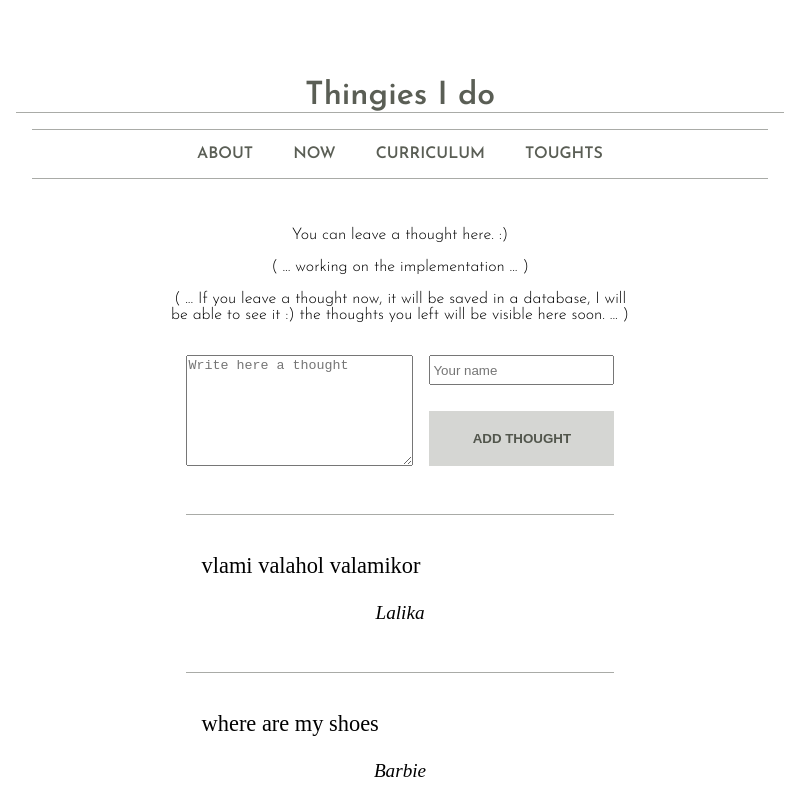
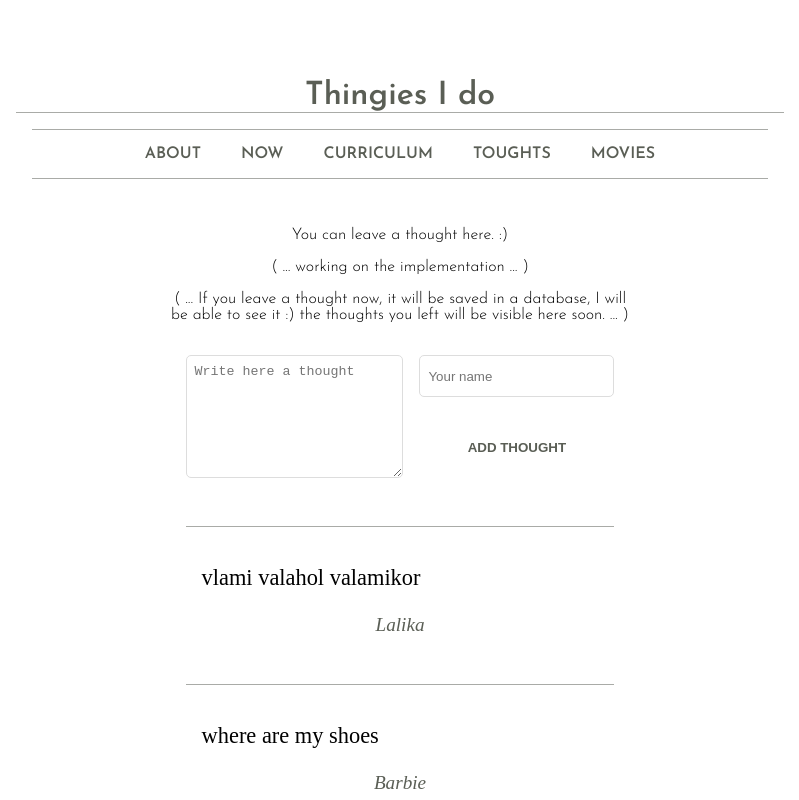
Before and after one commit to FanniTakax/my_experimental_page, a React (Create React App) app: page /main/thoughts in a window 1280 px wide. Shown: the top 800 px of the page, without its empty margins (240-1039 px from the left). Built offline with nearby package versions, Linux system fonts and the light colour scheme; no server answers; the database is empty; a web font is replaced by a local one.

Commit message:
movie search app start

```diff
--- a/src/App.css
+++ b/src/App.css
@@ -1,8 +1,8 @@
 :root {
   --greyDark: rgba(27, 27, 26, 0.8);
   --greyMiddle: rgba(49, 54, 42, 0.8);
-  --greyContent: #d5d6d3;
-
+  --greyContent: #484946;
+  --hover: rgb(102, 155, 27);
 }
 
 
@@ -10,6 +10,7 @@ body {
   margin: 10vh 20vw;
   padding: 0;
   text-align: center;
+  color: var(--greyMiddle);
 }
 button {
   background-color: white;/*rgba(126, 197, 45, 0.8);*/
@@ -22,7 +23,7 @@ button {
   text-transform: uppercase;
 }
 button:hover {
-  color: var(--greyDark);
+  color: var(--hover);
 
 }
 
@@ -59,7 +60,7 @@ div .landing-page {
   font-weight: bold;
 }
 .nav-main-link:hover {
-  color: var(--greyDark);
+  color: var(--hover);
 }
 
 .main-page-content {
@@ -67,6 +68,9 @@ div .landing-page {
   margin: 1rem auto;
   padding: 1rem;
   background-color: white;
+}
+.main-page-content p {
+  color: black;
 }
 
 
@@ -96,7 +100,6 @@ div .landing-page {
 }
 .thought-form-div > button {
   margin: 0;
-  background-color: var(--greyContent);
 }
 
 .thought-single {
@@ -118,6 +121,21 @@ div .landing-page {
   font-style: italic;
 }
 
+.input, .textarea {
+  padding: 0.5rem;
+  border-radius: 5px;
+  border: 1px solid #ddd;
+
+}
+
+/* ---------------------------- movies -------------------------------- */
+
+.movies-form {
+  display: grid;
+}
+.movies-label {
+  text-align: left;
+}
 /* ----------------------------------------------------------------- */
 
 @media only screen and (max-width: 1024px) {
--- a/src/components/MainPage.js
+++ b/src/components/MainPage.js
@@ -6,6 +6,7 @@ import About from './MainPageComponents/About';
 import Now from './MainPageComponents/Now';
 import Cv from './MainPageComponents/Cv';
 import Thoughts from './MainPageComponents/Thoughts';
+import Movies from './MainPageComponents/Movies';
 
 
 const MainPage = () => {
@@ -20,6 +21,7 @@ const history = useHistory();
           <Link to="/main/ginseng" className='nav-main-link'>NOW</Link>
           <Link to="/main/kombucha" className='nav-main-link'>CURRICULUM</Link>
           <Link to="/main/thoughts" className='nav-main-link'>TOUGHTS</Link>
+          <Link to="/main/movies" className='nav-main-link'>MOVIES</Link>
         </nav>
 
         <Switch>
@@ -27,6 +29,7 @@ const history = useHistory();
           <Route path="/main/ginseng" render={(routerProps) => <Now routerProps={routerProps}/>} ></Route>
           <Route path="/main/kombucha" render={(routerProps) => <Cv routerProps={routerProps}/>} ></Route>
           <Route path="/main/thoughts" render={(routerProps) => <Thoughts routerProps={routerProps}/>}  ></Route>
+          <Route path="/main/movies" render={(routerProps) => <Movies routerProps={routerProps}/>}  ></Route>
         </Switch>
 
         <Button buttonName={'Back to the Landing Page'} onClick={() => history.push('/')} />
--- /dev/null
+++ b/src/components/MainPageComponents/Movies.js
@@ -0,0 +1,22 @@
+import React from 'react';
+
+const Movies = () => {
+
+    const searchMovies = async (e) => {
+        e.preventDefault()
+        console.log('submitting')
+    }
+
+    return (
+        <div className="movies main-page-content">
+            <h1>Movies Coming Here</h1>
+            <form className="movies-form" onSubmit={searchMovies}>
+                <label htmlFor="query" className="movies-label">Movie Title</label>
+                <input className="input movies-input" type="text" name="query" placeholder="i. e. Chocolate"></input>
+                <button className="button" type="submit">SEARCH</button>
+            </form>
+        </div>
+    )
+}
+
+export default Movies
--- a/src/components/MainPageComponents/Thoughts/ThoughtForm.js
+++ b/src/components/MainPageComponents/Thoughts/ThoughtForm.js
@@ -5,9 +5,9 @@ const ThoughtForm = (props) => {
     return (
         <form className="thought-form" onSubmit={props.handleFormSubmit}>
 
-            <textarea name="thought" value={props.thought.thought} onChange={props.handleFormChange} placeholder="Write here a thought" rows="7" cols="10" required></textarea>
+            <textarea className="textarea" name="thought" value={props.thought.thought} onChange={props.handleFormChange} placeholder="Write here a thought" rows="7" cols="10" required></textarea>
             <div className="thought-form-div">
-                <input type="text" name="name" value={props.thought.name} onChange={props.handleFormChange} placeholder="Your name"  required/>
+                <input className="input thoughts-input" type="text" name="name" value={props.thought.name} onChange={props.handleFormChange} placeholder="Your name"  required/>
                 <button type="submit">Add Thought</button>
             </div>
         </form>
```
Also changed, not shown: package.json (+5 -5 lines), 1 other file (tests, documents, lock files or other folders).
